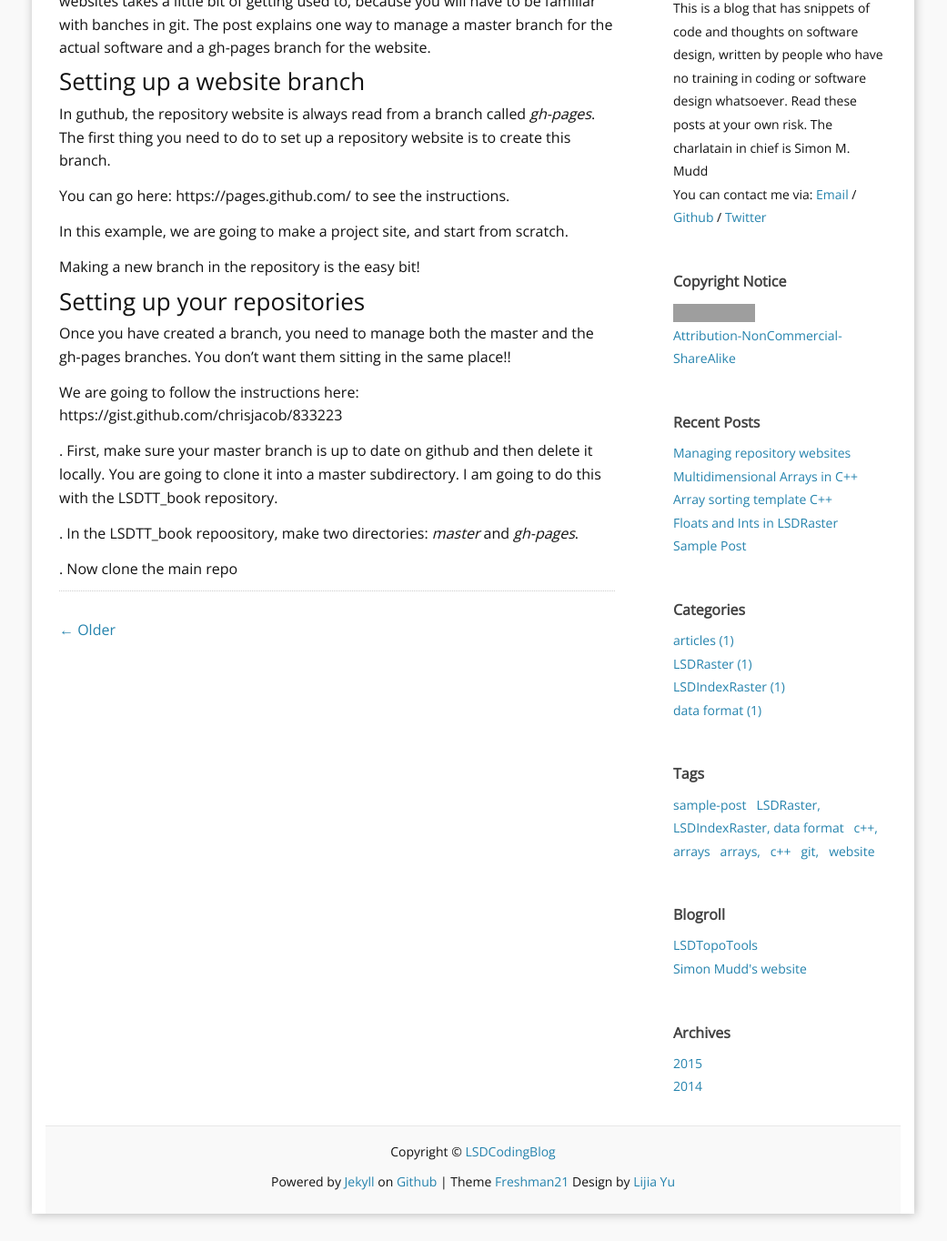
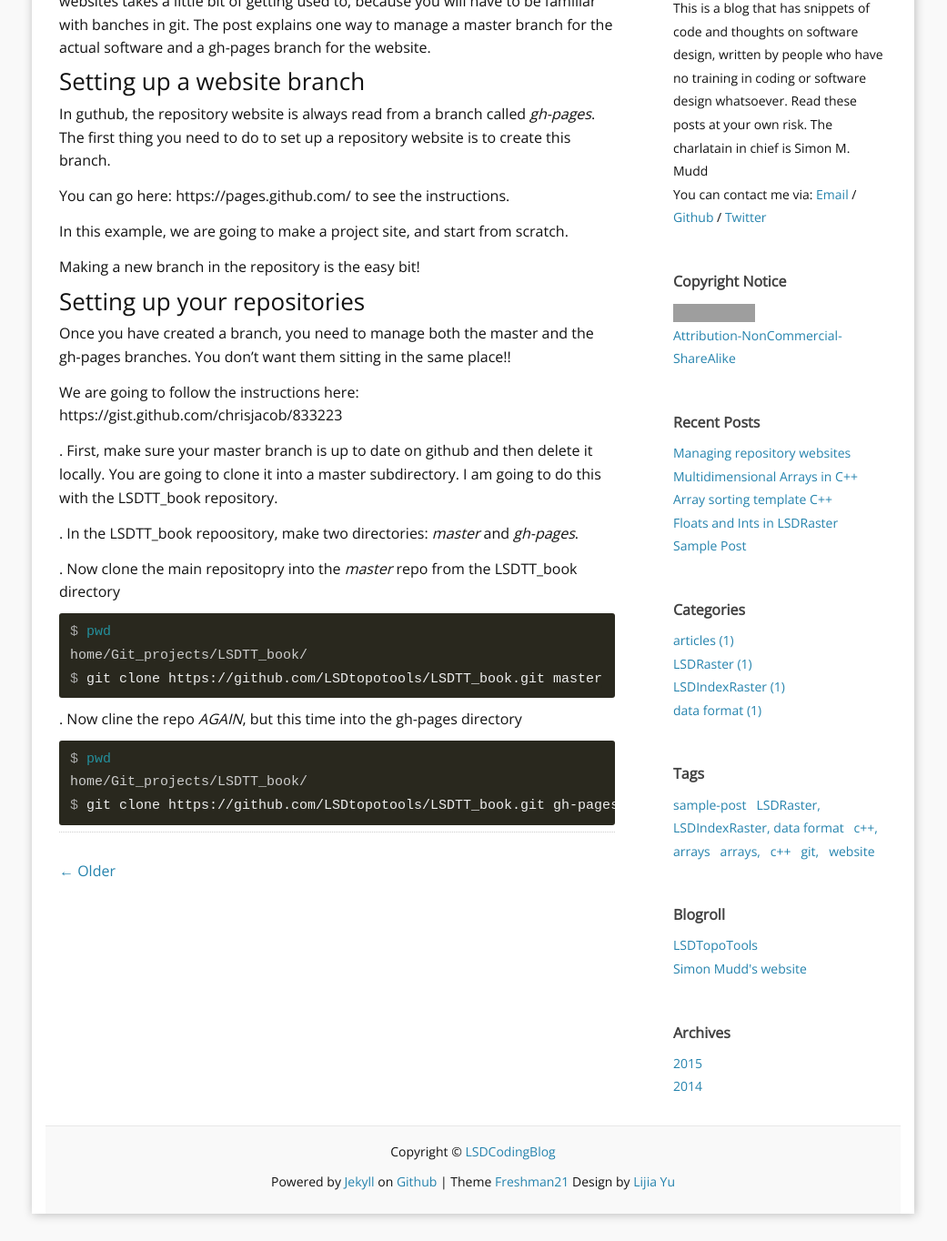
Before and after one commit to LSDtopotools/LSDCodingBlog, a Jekyll site: the page built from _posts/2015-10-23-Github-pages.md, in a window 1280 px wide, cut to the strip 400-1764 px from the top of the page. Shown: the whole strip at 91% size, without its empty margins (120-1161 px from the left). Built offline with Jekyll 4.4.1, drawn with Linux system fonts in a browser that asks for light colours; comment, search, counter and statistics services are not loaded; grey boxes are pictures that could not be loaded.

Commit message:
Stil working on this...Mikael has come to load stuff for the field trip so I need to go

```diff
--- a/_posts/2015-10-23-Github-pages.md
+++ b/_posts/2015-10-23-Github-pages.md
@@ -33,4 +33,18 @@ I am going to do this with the LSDTT_book repository.
 
 . In the LSDTT_book repoository, make two directories: *master* and *gh-pages*.
 
-. Now clone the main repo
+. Now clone the main repositopry into the *master* repo from the LSDTT_book directory
+
+{% highlight console %}
+$ pwd
+home/Git_projects/LSDTT_book/
+$ git clone https://github.com/LSDtopotools/LSDTT_book.git master
+{% endhighlight %}
+
+. Now cline the repo *AGAIN*, but this time into the gh-pages directory
+
+{% highlight console %}
+$ pwd
+home/Git_projects/LSDTT_book/
+$ git clone https://github.com/LSDtopotools/LSDTT_book.git gh-pages
+{% endhighlight %}
```
